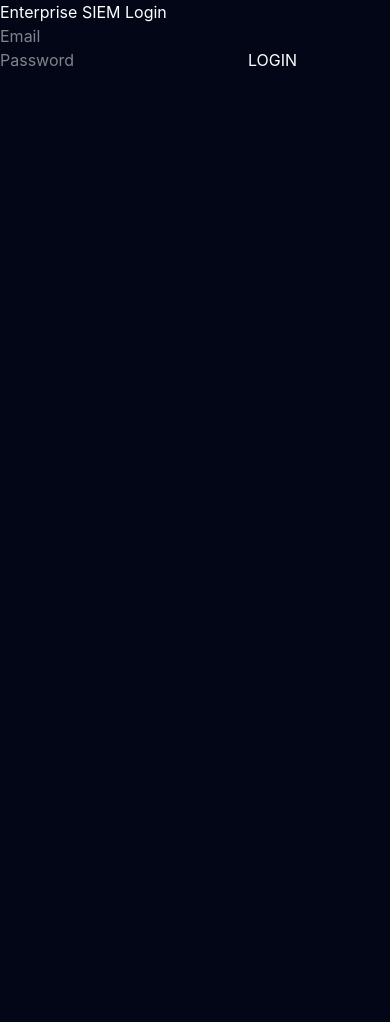
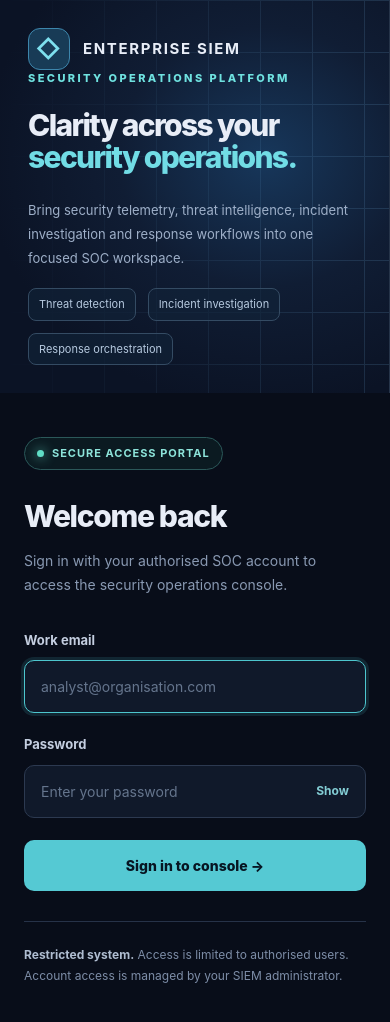
Before and after one commit to Nishanmajhi01/Enterprise-SIEM-Frontend, a React app: page /login in a window 390 px wide. Shown: the top 1022 px of the page. Before the commit the page ends 844 px from the top, so only its background shows below. Built offline with nearby package versions, Linux system fonts and the light colour scheme; no server answers; the HTML template or start-up script is replaced by a standard one.

Commit message:
Redesign SOC login with responsive UI and inline authentication feedback

```diff
--- a/src/pages/Login.jsx
+++ b/src/pages/Login.jsx
@@ -1,88 +1,123 @@
-import {useState} from "react";
+import { useState } from "react";
+import { useNavigate, Navigate } from "react-router-dom";
 import api from "../services/api.js";
-import {saveToken} from "../auth/auth";
+import { saveToken } from "../auth/auth";
 
+const styles = `
+.siem-login { min-height:100vh;display:grid;grid-template-columns:minmax(0,1.05fr) minmax(380px,.95fr);background:#080d19;color:#e8edf7;font-family:Inter,ui-sans-serif,system-ui,sans-serif; }
+.siem-login * {box-sizing:border-box}
+.siem-showcase{position:relative;overflow:hidden;padding:52px clamp(28px,5vw,88px);display:flex;flex-direction:column;justify-content:space-between;background:radial-gradient(ellipse at 68% 40%,#17375b 0%,#101d34 39%,#0b1325 75%);border-right:1px solid #263449}
+.siem-showcase:before{content:"";position:absolute;inset:0;opacity:.18;background-image:linear-gradient(#6da9d5 1px,transparent 1px),linear-gradient(90deg,#6da9d5 1px,transparent 1px);background-size:52px 52px;mask-image:linear-gradient(90deg,transparent,#000)}
+.siem-showcase>*{position:relative;z-index:1}
+.siem-brand{display:flex;align-items:center;gap:13px;font-size:15px;font-weight:750;letter-spacing:.11em}
+.siem-logo{width:42px;height:42px;display:grid;place-items:center;background:#183b56;border:1px solid #3d86ac;border-radius:12px;color:#7ee0ee;font-size:24px}
+.siem-eyebrow{color:#6fe2e0;letter-spacing:.22em;font-size:11px;font-weight:800;text-transform:uppercase;margin:0 0 22px}
+.siem-showcase h1{font-size:clamp(38px,4.1vw,68px);letter-spacing:-.055em;line-height:1.08;max-width:650px;margin:0 0 25px;font-weight:760}
+.siem-showcase h1 span{color:#71dce5}
+.siem-desc{font-size:16px;line-height:1.85;color:#9eafc8;max-width:530px;margin:0}
+.siem-features{display:flex;gap:12px;flex-wrap:wrap;margin-top:36px}
+.siem-feature{border:1px solid #344b63;background:#12233a99;padding:10px 14px;border-radius:8px;color:#b6c9df;font-size:12px}
+.siem-foot{color:#7f94b1;font-size:12px}
+.siem-auth-side{display:flex;align-items:center;justify-content:center;padding:40px 24px}
+.siem-auth-panel{width:100%;max-width:430px}
+.siem-auth-tag{display:inline-flex;align-items:center;gap:8px;color:#8de4da;border:1px solid #2b5859;background:#12333255;border-radius:99px;padding:7px 12px;font-size:11px;font-weight:750;letter-spacing:.09em;text-transform:uppercase}
+.siem-dot{height:7px;width:7px;background:#60ddc6;border-radius:50%;box-shadow:0 0 12px #60ddc6}
+.siem-auth-panel h2{font-size:35px;letter-spacing:-.045em;margin:24px 0 10px;font-weight:760}
+.siem-subtitle{color:#8999b2;font-size:14px;line-height:1.7;margin:0 0 34px}
+.siem-field{margin-bottom:22px}
+.siem-field label{display:block;color:#c4cee0;font-size:13px;font-weight:650;margin-bottom:10px}
+.siem-input-wrap{position:relative}
+.siem-input{width:100%;border:1px solid #2c3950;border-radius:10px;background:#10192a;color:#f5f8ff;padding:15px 16px;font:inherit;font-size:14px;outline:none;transition:border-color .15s,box-shadow .15s}
+.siem-input::placeholder{color:#65758d}
+.siem-input:focus{border-color:#4dc6ce;box-shadow:0 0 0 3px #4dc6ce22}
+.siem-password{padding-right:85px}
+.siem-reveal{position:absolute;right:9px;top:50%;transform:translateY(-50%);background:transparent;border:0;color:#83cdd4;cursor:pointer;padding:8px;font-size:12px;font-weight:650}
+.siem-error{border:1px solid #87434d;background:#3b1e29;color:#ffc7cb;border-radius:9px;padding:12px 14px;font-size:13px;margin-bottom:20px;line-height:1.5}
+.siem-submit{width:100%;padding:15px;border:0;border-radius:10px;background:#55c9d3;color:#071522;font-weight:800;font-size:14px;cursor:pointer;transition:background .15s,transform .15s}
+.siem-submit:hover:not(:disabled){background:#8ce8eb;transform:translateY(-1px)}
+.siem-submit:disabled{opacity:.65;cursor:wait}
+.siem-auth-bottom{margin-top:30px;border-top:1px solid #263248;padding-top:22px;color:#7d8da7;font-size:12px;line-height:1.8}
+.siem-auth-bottom strong{color:#afbdd1;font-weight:650}
+@media(max-width:900px){.siem-login{grid-template-columns:1fr}.siem-showcase{min-height:250px;padding:28px}.siem-showcase h1{font-size:34px}.siem-desc{font-size:13px}.siem-features{margin-top:18px}.siem-foot{display:none}.siem-auth-side{padding:44px 24px 65px}.siem-auth-panel h2{font-size:30px}}
+@media(max-width:480px){.siem-showcase{min-height:230px}.siem-showcase h1{font-size:30px}.siem-feature{font-size:11px;padding:7px 10px}}
+`;
 
-function Login(){
+export default function Login() {
+  const navigate = useNavigate();
+  const [email, setEmail] = useState("");
+  const [password, setPassword] = useState("");
+  const [showPassword, setShowPassword] = useState(false);
+  const [loading, setLoading] = useState(false);
+  const [error, setError] = useState("");
 
-const [email,setEmail]=useState("");
-const [password,setPassword]=useState("");
+  if (localStorage.getItem("token")) return <Navigate to="/dashboard" replace />;
 
+  async function handleSubmit(event) {
+    event.preventDefault();
+    if (loading) return;
+    setError("");
+    if (!email.trim() || !password) {
+      setError("Enter your email address and password to continue.");
+      return;
+    }
+    setLoading(true);
+    try {
+      const response = await api.post("/auth/login", { email: email.trim(), password });
+      if (!response.data?.token) throw new Error("The server did not return a session token.");
+      saveToken(response.data.token);
+      navigate("/dashboard", { replace: true });
+    } catch (err) {
+      const status = err.response?.status;
+      setError(status === 401 || status === 400 || status === 404
+        ? "Invalid email or password. Please try again."
+        : err.response
+          ? "Unable to sign in. Please contact your administrator if the problem continues."
+          : "Cannot connect to the SIEM server. Check your network connection and try again.");
+    } finally {
+      setLoading(false);
+    }
+  }
 
-const login=async()=>{
-
-try{
-
-
-const response =
-await api.post(
-"/auth/login",
-{
-email,
-password
+  return (
+    <main className="siem-login">
+      <style>{styles}</style>
+      <section className="siem-showcase" aria-label="Platform overview">
+        <div className="siem-brand"><span className="siem-logo" aria-hidden="true">◇</span> ENTERPRISE SIEM</div>
+        <div>
+          <p className="siem-eyebrow">Security Operations Platform</p>
+          <h1>Clarity across your <span>security operations.</span></h1>
+          <p className="siem-desc">Bring security telemetry, threat intelligence, incident investigation and response workflows into one focused SOC workspace.</p>
+          <div className="siem-features">
+            <span className="siem-feature">Threat detection</span>
+            <span className="siem-feature">Incident investigation</span>
+            <span className="siem-feature">Response orchestration</span>
+          </div>
+        </div>
+        <div className="siem-foot">ENTERPRISE SIEM · AUTHORISED ACCESS ONLY</div>
+      </section>
+      <section className="siem-auth-side" aria-label="Sign in">
+        <div className="siem-auth-panel">
+          <div className="siem-auth-tag"><span className="siem-dot" /> Secure access portal</div>
+          <h2>Welcome back</h2>
+          <p className="siem-subtitle">Sign in with your authorised SOC account to access the security operations console.</p>
+          <form onSubmit={handleSubmit}>
+            <div className="siem-field">
+              <label htmlFor="siem-email">Work email</label>
+              <input id="siem-email" className="siem-input" type="email" autoComplete="username" placeholder="analyst@organisation.com" value={email} onChange={(e) => setEmail(e.target.value)} required autoFocus />
+            </div>
+            <div className="siem-field">
+              <label htmlFor="siem-password">Password</label>
+              <div className="siem-input-wrap">
+                <input id="siem-password" className="siem-input siem-password" type={showPassword ? "text" : "password"} autoComplete="current-password" placeholder="Enter your password" value={password} onChange={(e) => setPassword(e.target.value)} required />
+                <button type="button" className="siem-reveal" aria-label={showPassword ? "Hide password" : "Show password"} onClick={() => setShowPassword((value) => !value)}>{showPassword ? "Hide" : "Show"}</button>
+              </div>
+            </div>
+            {error && <div className="siem-error" role="alert">{error}</div>}
+            <button className="siem-submit" type="submit" disabled={loading}>{loading ? "Signing in…" : "Sign in to console →"}</button>
+          </form>
+          <div className="siem-auth-bottom"><strong>Restricted system.</strong> Access is limited to authorised users. Account access is managed by your SIEM administrator.</div>
+        </div>
+      </section>
+    </main>
+  );
 }
-);
-
-
-saveToken(
-response.data.token
-);
-
-
-window.location.href="/dashboard";
-
-
-}
-catch(error){
-
-alert(
-"Login failed"
-);
-
-}
-
-
-};
-
-
-
-return(
-
-<div>
-
-<h1>
-Enterprise SIEM Login
-</h1>
-
-
-<input
-placeholder="Email"
-onChange={
-e=>setEmail(e.target.value)
-}
-/>
-
-
-<input
-placeholder="Password"
-type="password"
-onChange={
-e=>setPassword(e.target.value)
-}
-/>
-
-
-<button onClick={login}>
-LOGIN
-</button>
-
-
-</div>
-
-);
-
-
-}
-
-
-export default Login;
```
